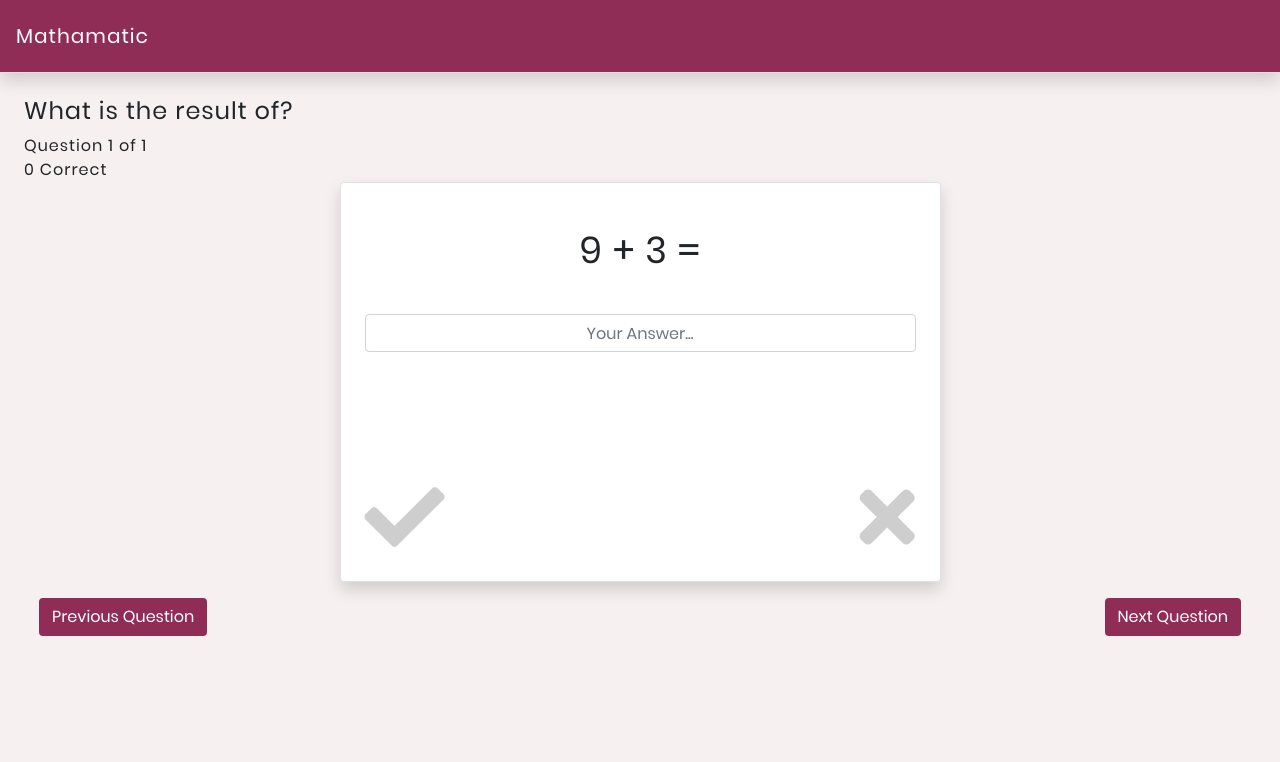
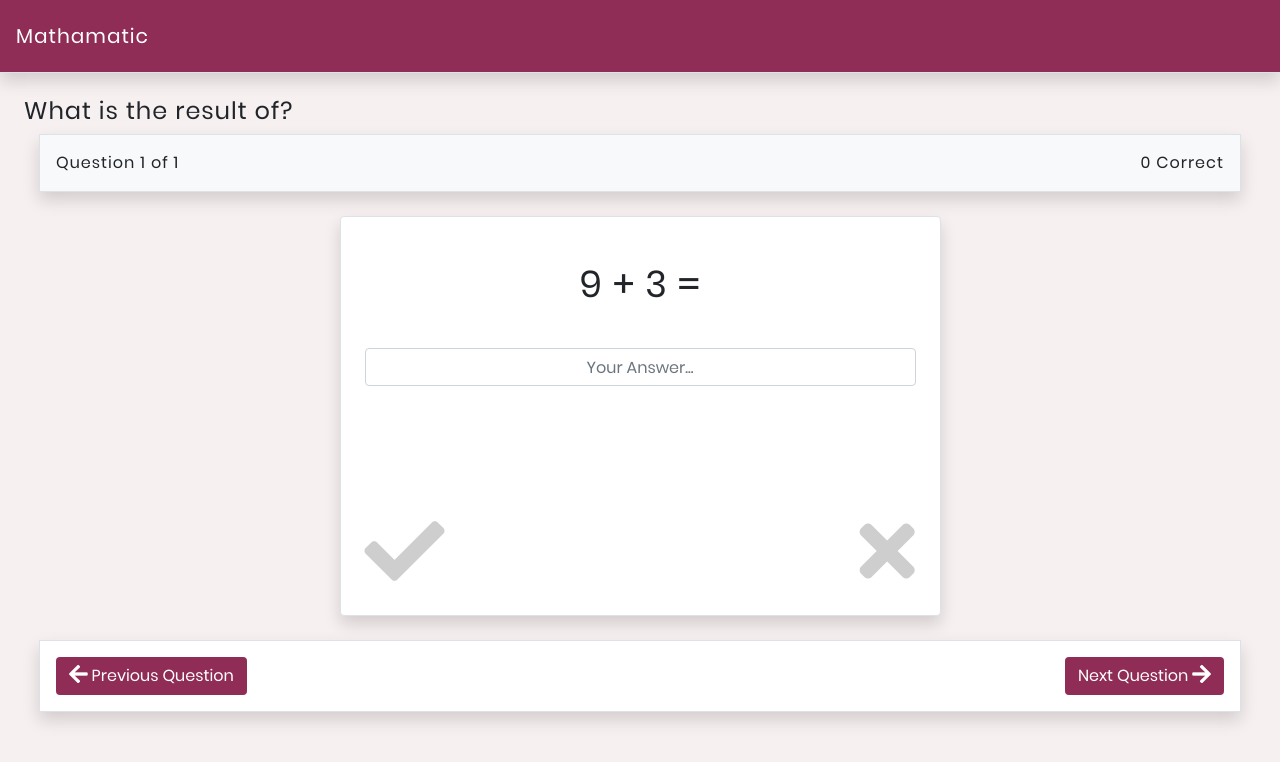
Before and after one commit to arron1993/mathamatic, an Angular app: page /topics/addition/1 in a window 1280 px wide. Shown: the top 762 px of the page. Built offline with nearby package versions, Linux system fonts and the light colour scheme.

Commit message:
styling adjustments to question display

```diff
--- a/src/app/components/question-display/question-display.component.html
+++ b/src/app/components/question-display/question-display.component.html
@@ -1,8 +1,10 @@
-<div>
-    <div> Question {{ questionIndex + 1 }} of {{ questions.length }} </div>
-    <div> {{ totalCorrect }} Correct</div>
-</div>
 <div class='container-fluid row no-gutters'>
+
+    <div class='col-12 border bg-light shadow p-3 mb-4 d-flex justify-content-between'>
+        <div> Question {{ questionIndex + 1 }} of {{ questions.length }} </div>
+        <div> {{ totalCorrect }} Correct</div>
+    </div>
+
     <div class='col-xs-12 col-md-6 offset-md-3 row no-gutters p-4 bg-white border shadow rounded' style="height: 50vh;">
         <div class='col-12 row no-gutters py-3'>
             <div class='col-12 d-flex justify-content-center text-responsive'>
@@ -28,8 +30,13 @@
             }'></i>
         </div>
     </div>
+
+    <div class='col-12 d-flex justify-content-between p-3 border bg-white shadow mt-4'>
+        <button class='btn btn-c-primary' (click)="previousQuestion()">
+            <i class='fas fa-lg fa-arrow-left'> </i> Previous Question
+        </button>
+        <button class='btn btn-c-primary' (click)="nextQuestion()">
+            Next Question <i class='fas fa-lg fa-arrow-right'> </i>
+        </button>
+    </div>
 </div>
-<div class='col-12 d-flex justify-content-between py-3'>
-    <button class='btn btn-c-primary' (click)="previousQuestion()"> Previous Question </button>
-    <button class='btn btn-c-primary' (click)="nextQuestion()"> Next Question </button>
-</div>
```
